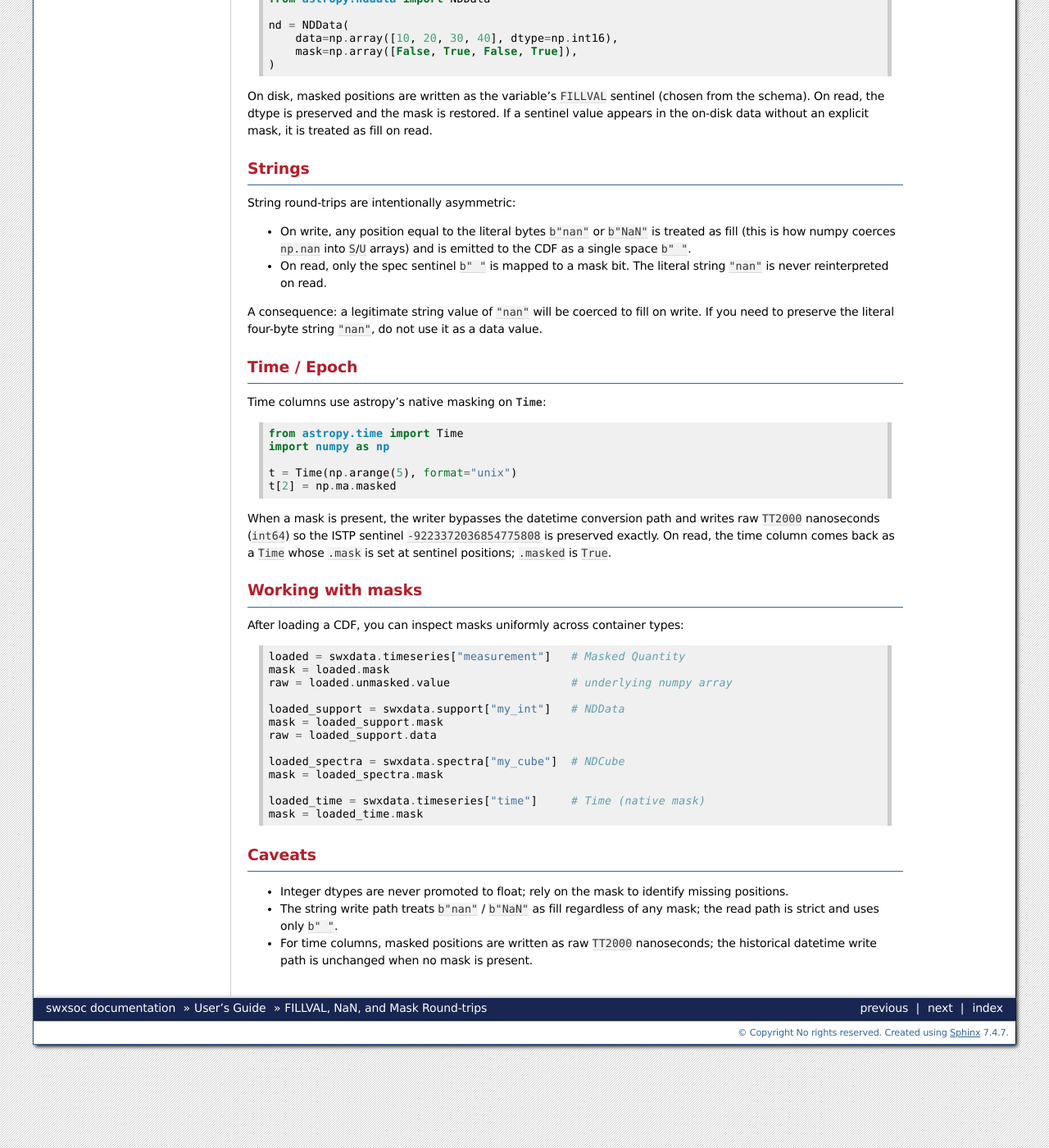
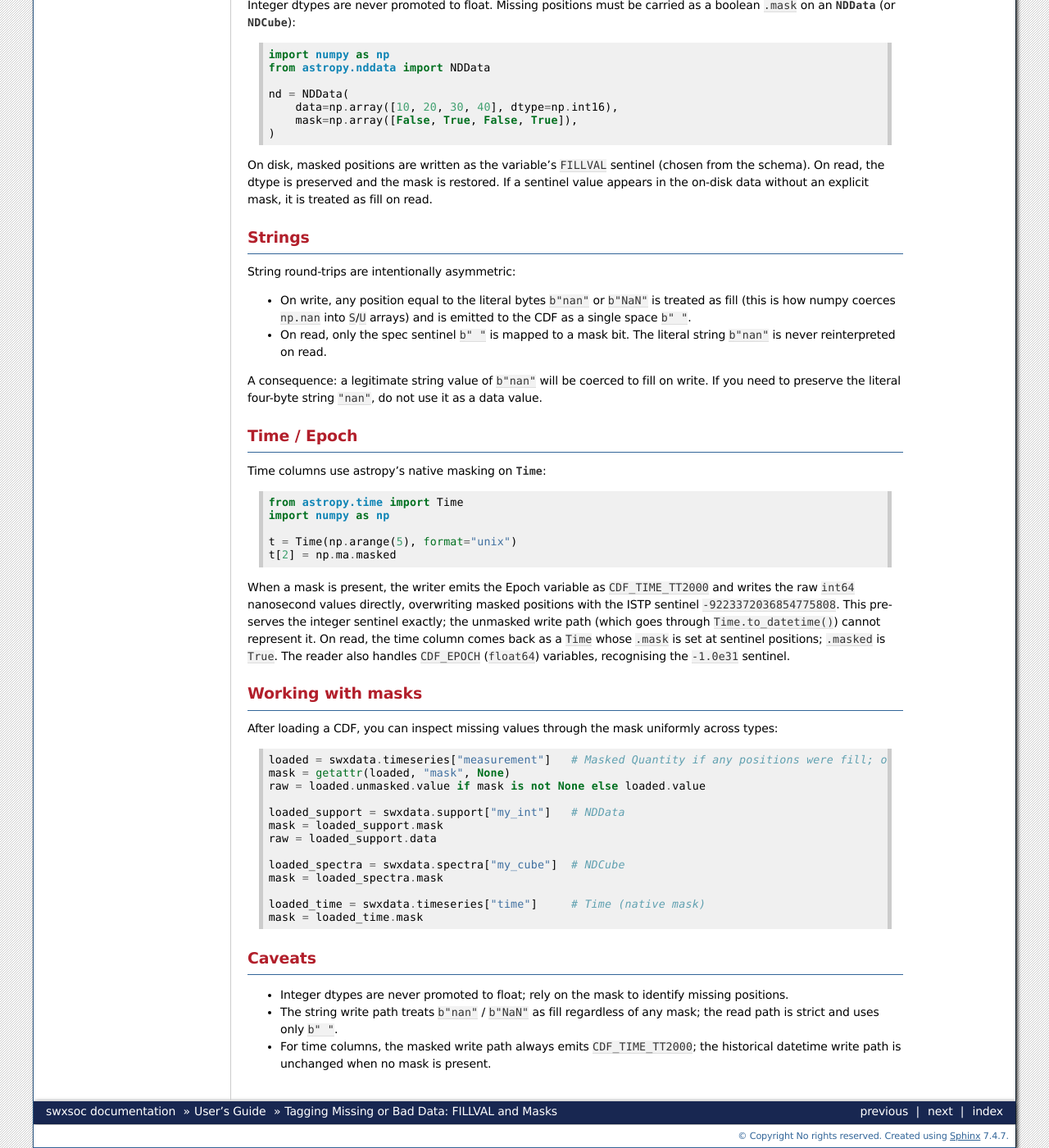
Before and after one commit to swxsoc/swxsoc, a Sphinx documentation site: the page built from docs/user-guide/fillval_and_masks.rst, in a window 1280 px wide and 1400 px high, scrolled down 988 px. Shown: the whole window at 82% size. Built offline with Sphinx 7.4.7, drawn with Linux system fonts in a browser that asks for light colours; the version number could not be read and is left out; some of the changed text lies outside the part shown.

Commit message:
Update Docs

```diff
--- a/docs/user-guide/fillval_and_masks.rst
+++ b/docs/user-guide/fillval_and_masks.rst
@@ -1,19 +1,19 @@
 .. _fillval_and_masks:
 
-**********************************
-FILLVAL, NaN, and Mask Round-trips
-**********************************
+**********************************************
+Tagging Missing or Bad Data: FILLVAL and Masks
+**********************************************
 
 Overview
 ========
 
-``swxsoc`` round-trips missing data between in-memory containers and CDF files using the ISTP FILLVAL convention.
+``swxsoc`` supports tagging missing or bad data with our in-memory containers and seamlessly converts these tags values in CDF files using the ISTP FILLVAL convention.
 Masks are the canonical in-memory representation of missing data.
-For convenience, floating-point NaN values are also treated as missing on the write path.
+For convenience, floating-point NaN values are also treated as missing.
 Integer and string dtypes are never promoted to floats; missing positions are tracked exclusively through a boolean mask.
 
-Per-dtype behavior
-==================
+Missing Values Across Data Types
+================================
 
 .. list-table::
    :header-rows: 1
@@ -36,8 +36,8 @@
      - Single space ``b" "``
      - ``NDData`` with ``.mask`` set; data shows ``b" "`` at masked positions
    * - Time (Epoch)
-     - ``Time`` column with native astropy masking (``t[i] = np.ma.masked``)
-     - Raw ``TT2000`` sentinel ``-9223372036854775808`` (or ``-1.0e31`` for ``EPOCH``)
+     - ``Time`` column with native astropy masking (``t[i] = np.ma.masked``), or a :class:`~astropy.utils.masked.Masked` wrapper around a ``Time``
+     - Raw ``TT2000`` sentinel ``-9223372036854775808`` (the masked write path always emits ``CDF_TIME_TT2000``). The reader also recognises the ``EPOCH`` sentinel ``-1.0e31`` in pre-existing files.
      - ``Time`` column with ``.mask`` set at sentinel positions
 
 Floats
@@ -80,9 +80,9 @@
 
 * On write, any position equal to the literal bytes ``b"nan"`` or ``b"NaN"`` is treated as fill (this is how numpy coerces ``np.nan`` into ``S``/``U`` arrays) and is emitted to the CDF as a single space ``b" "``.
 * On read, only the spec sentinel ``b" "`` is mapped to a mask bit.
-  The literal string ``"nan"`` is never reinterpreted on read.
+  The literal string ``b"nan"`` is never reinterpreted on read.
 
-A consequence: a legitimate string value of ``"nan"`` will be coerced to fill on write.
+A consequence: a legitimate string value of ``b"nan"`` will be coerced to fill on write.
 If you need to preserve the literal four-byte string ``"nan"``, do not use it as a data value.
 
 Time / Epoch
@@ -96,17 +96,19 @@
    t = Time(np.arange(5), format="unix")
    t[2] = np.ma.masked
 
-When a mask is present, the writer bypasses the datetime conversion path and writes raw ``TT2000`` nanoseconds (``int64``) so the ISTP sentinel ``-9223372036854775808`` is preserved exactly.
+When a mask is present, the writer emits the Epoch variable as ``CDF_TIME_TT2000`` and writes the raw ``int64`` nanosecond values directly, overwriting masked positions with the ISTP sentinel ``-9223372036854775808``.
+This preserves the integer sentinel exactly; the unmasked write path (which goes through ``Time.to_datetime()``) cannot represent it.
 On read, the time column comes back as a ``Time`` whose ``.mask`` is set at sentinel positions; ``.masked`` is ``True``.
+The reader also handles ``CDF_EPOCH`` (``float64``) variables, recognising the ``-1.0e31`` sentinel.
 
 Working with masks
 ==================
 
-After loading a CDF, you can inspect masks uniformly across container types::
+After loading a CDF, you can inspect missing values through the mask uniformly across types::
 
-   loaded = swxdata.timeseries["measurement"]   # Masked Quantity
-   mask = loaded.mask
-   raw = loaded.unmasked.value                  # underlying numpy array
+   loaded = swxdata.timeseries["measurement"]   # Masked Quantity if any positions were fill; otherwise a plain Quantity
+   mask = getattr(loaded, "mask", None)
+   raw = loaded.unmasked.value if mask is not None else loaded.value
 
    loaded_support = swxdata.support["my_int"]   # NDData
    mask = loaded_support.mask
@@ -123,4 +125,4 @@
 
 * Integer dtypes are never promoted to float; rely on the mask to identify missing positions.
 * The string write path treats ``b"nan"`` / ``b"NaN"`` as fill regardless of any mask; the read path is strict and uses only ``b" "``.
-* For time columns, masked positions are written as raw ``TT2000`` nanoseconds; the historical datetime write path is unchanged when no mask is present.
+* For time columns, the masked write path always emits ``CDF_TIME_TT2000``; the historical datetime write path is unchanged when no mask is present.
```
